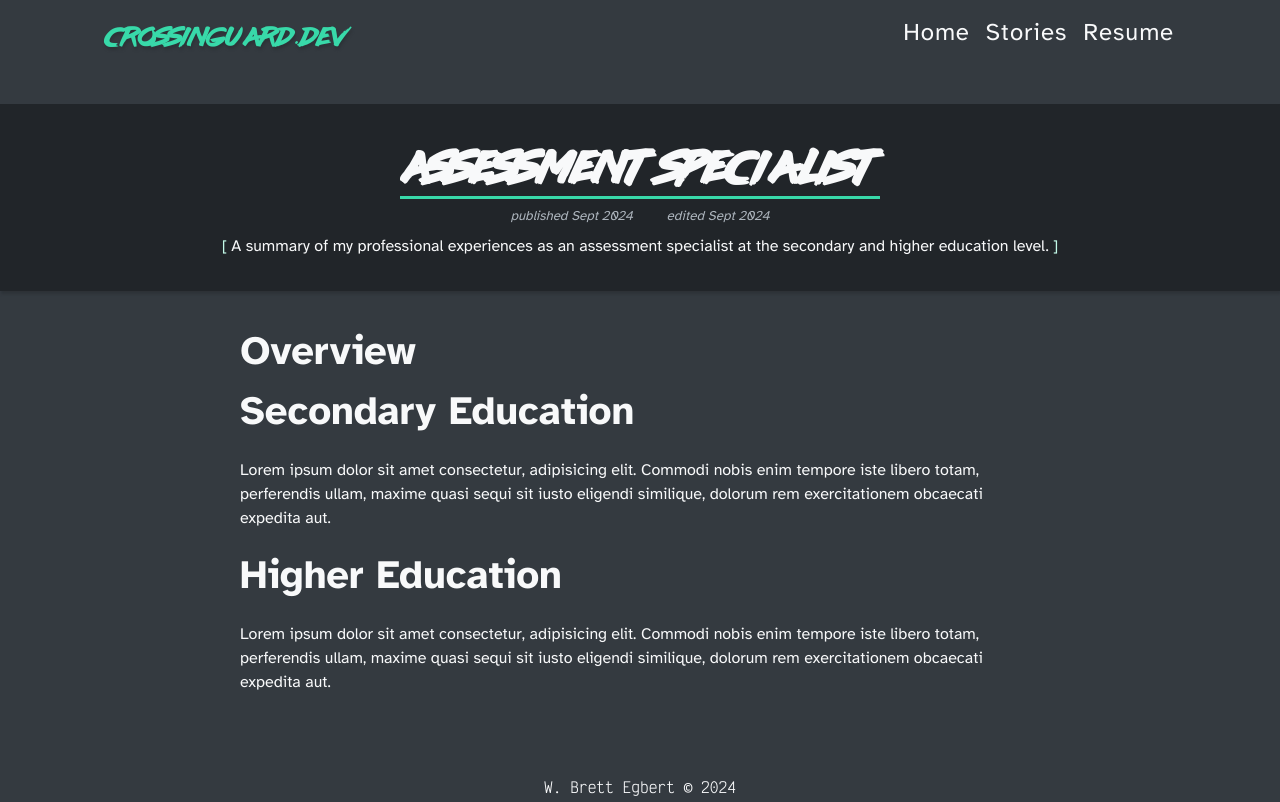
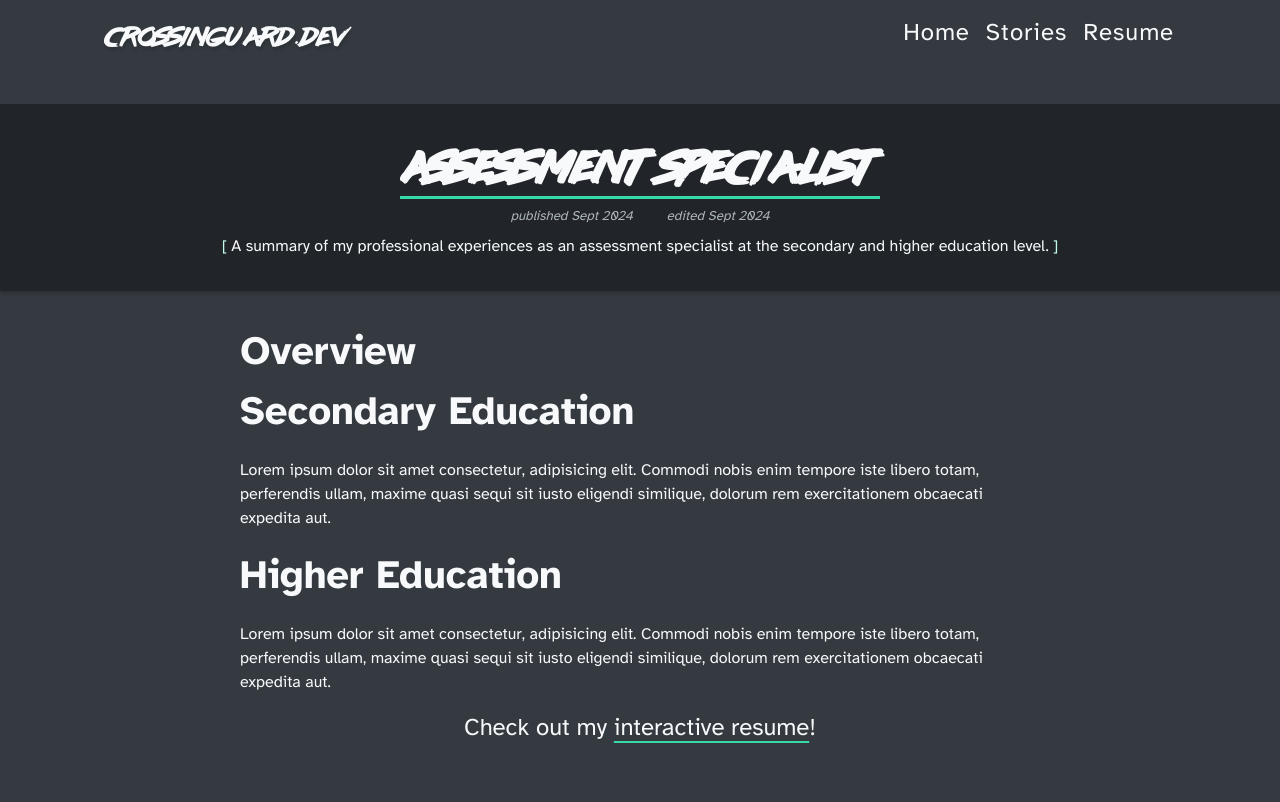
Before and after one commit to crossinguard/crossinguard.dev, an Astro site: page /personas/assessment-specialist in a window 1280 px wide. Shown: the top 802 px of the page. Built offline with nearby package versions, Linux system fonts and the light colour scheme; Astro itself is replaced by a stand-in of ours.

Commit message:
resume link on personas

```diff
--- a/src/components/personas/PersonaFooter.astro
+++ b/src/components/personas/PersonaFooter.astro
@@ -2,4 +2,13 @@
 
 ---
 
-placeholder
+<div class="footer">
+    <p>Check out my <a href="/resume">interactive resume</a>!</p>
+</div>
+
+<style>
+    p {
+        text-align: center;
+        font-size: 1.5rem;
+    }
+</style>
--- a/src/layouts/PersonasLayout.astro
+++ b/src/layouts/PersonasLayout.astro
@@ -1,6 +1,7 @@
 ---
 import BaseLayout from './BaseLayout.astro';
 import PersonaHeader from '../components/personas/PersonaHeader.astro';
+import PersonaFooter from '../components/personas/PersonaFooter.astro';
 
 interface Props {
   title: string;
@@ -24,4 +25,5 @@ const { title, pubDate, editDate, description } = Astro.props;
     <slot />
   </div>
 
+  <PersonaFooter />
 </BaseLayout>
--- a/src/styles/global.css
+++ b/src/styles/global.css
@@ -32,7 +32,8 @@ h5 {
 }
 
 a {
-  color: var(--accent-alt);
+  color: var(--light);
+  text-decoration-color: var(--accent-alt);
   transition: all 0.2s ease-in-out;
   text-underline-offset: 0.25em;
 }
```
